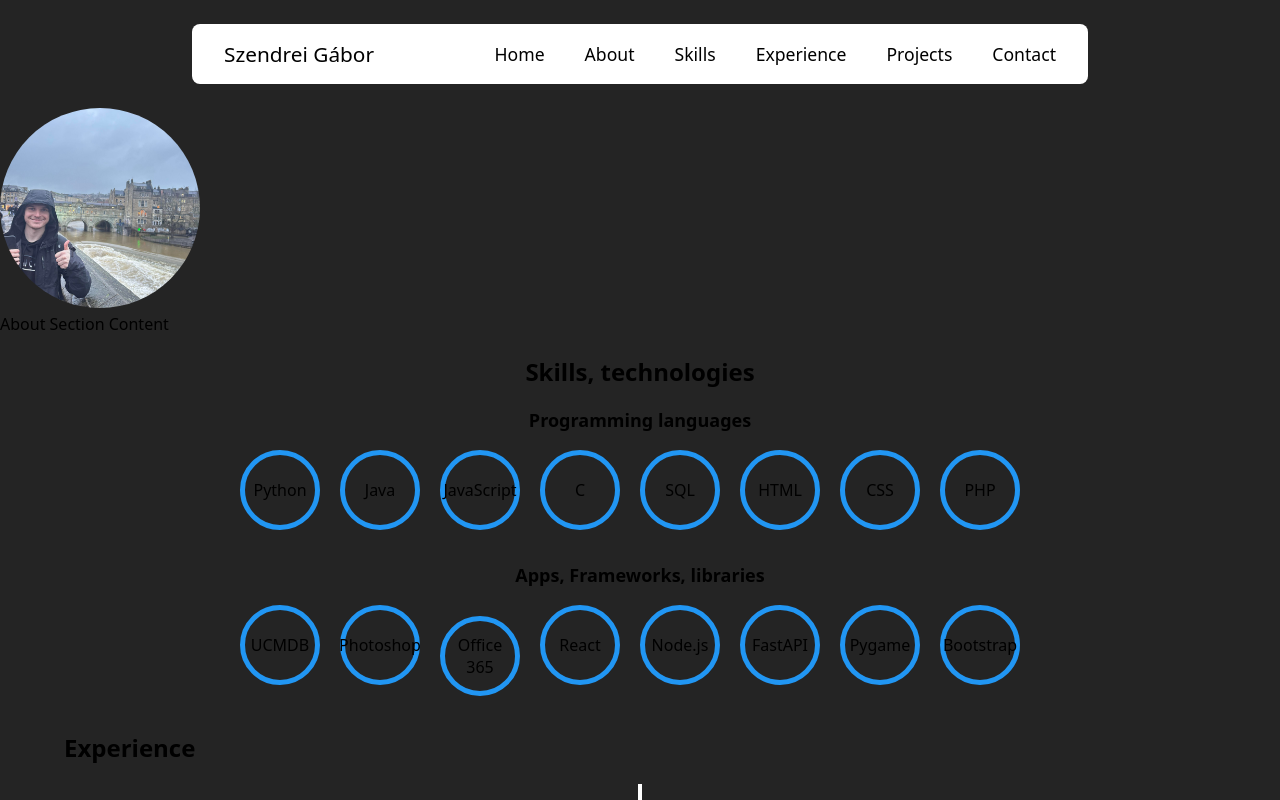
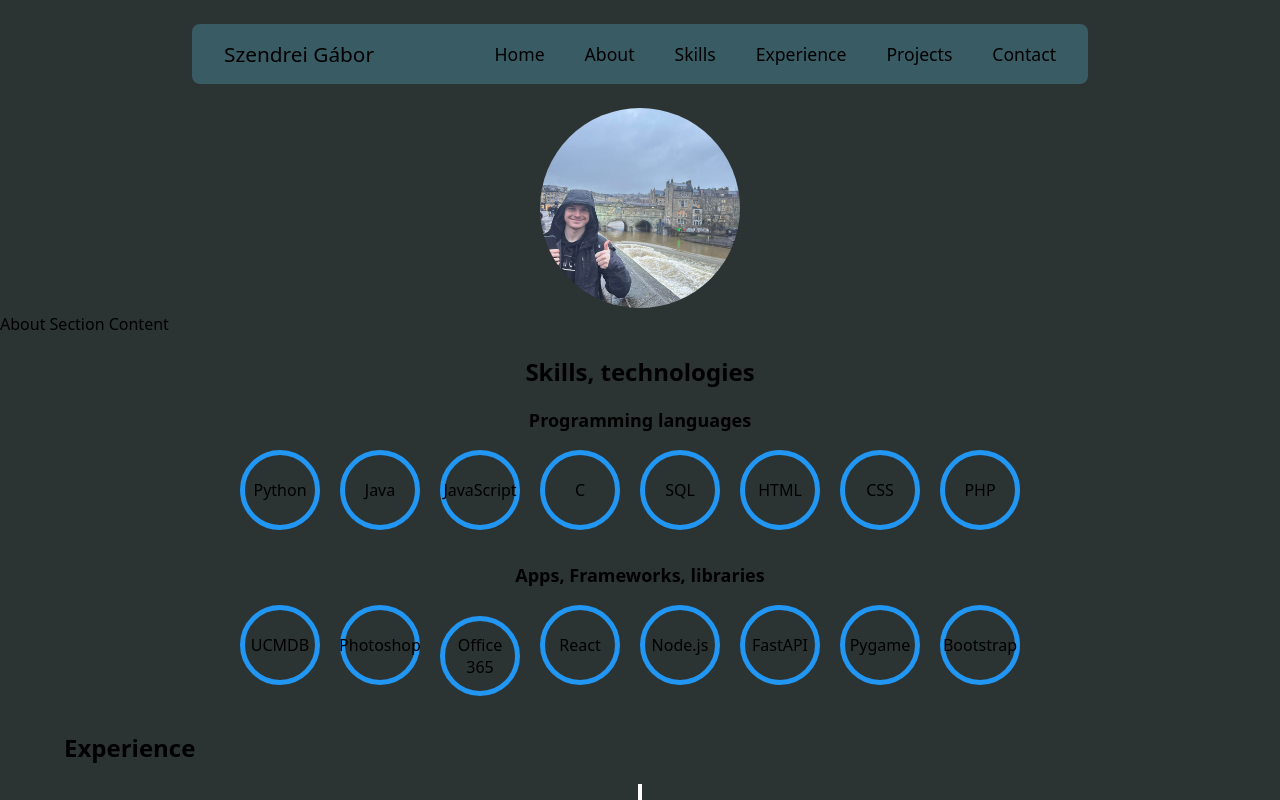
Before and after one commit to SzGabor1/portfolio, a React (Vite) app: page / in a window 1280 px wide. Shown: the top 800 px of the page. Built offline with nearby package versions, Linux system fonts and the light colour scheme.

Commit message:
Update header and index background colors, and add text alignment to profile image

```diff
--- a/src/styles/header.css
+++ b/src/styles/header.css
@@ -1,5 +1,5 @@
 header {
-  background: #fff;
+  background: #395B64;
   width: 70%;
   margin: 1.5rem auto;
   padding: 0rem 2rem;
--- a/src/styles/index.css
+++ b/src/styles/index.css
@@ -6,8 +6,9 @@ margin: 0;
 padding: 0;
 width: 100%;
 height: 100%;
-background-color: #242424;
+background-color: #2C3333;
 }
+
 
 #root {
 width: 100%;
--- a/src/styles/profile.css
+++ b/src/styles/profile.css
@@ -2,6 +2,7 @@
   width: 100%;
   height: 100%;
   object-fit: cover;
+  text-align: center;
 }
 .profile_img img {
   width: 200px;
```
